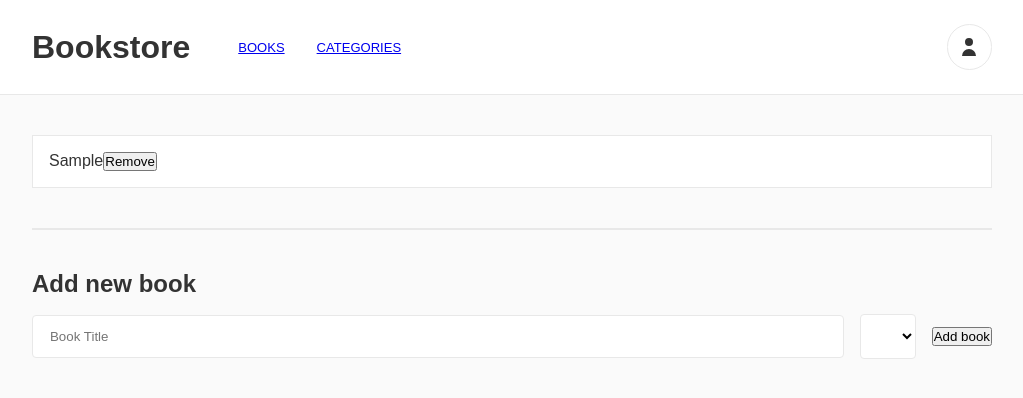
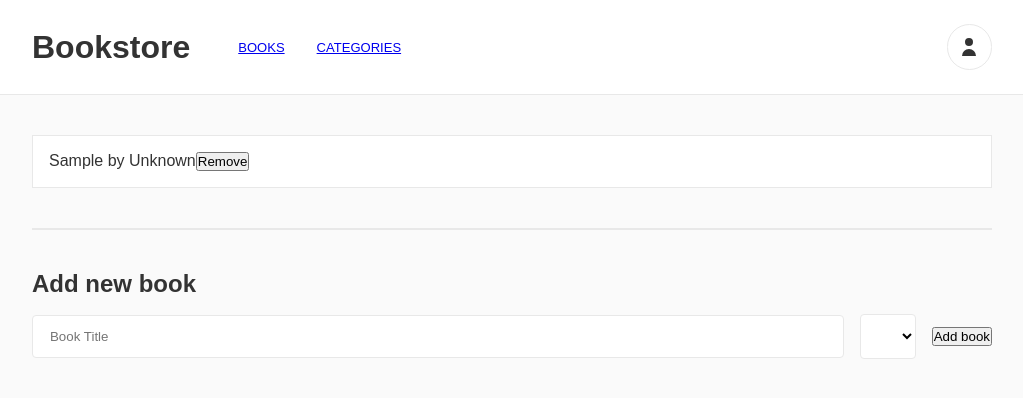
Before and after one commit to ahangarha/MV-Bookstore, a React (Create React App) app: page / in a window 1280 px wide. Both pictures are taken after typing "Sample" into the empty fields and a click on the button "Add book". Shown: the top 398 px of the page, without its empty margins (128-1151 px from the left). Built offline with nearby package versions, Linux system fonts and the light colour scheme.

Commit message:
add book delete functionality

```diff
--- a/src/components/Book.js
+++ b/src/components/Book.js
@@ -1,12 +1,23 @@
 import React from 'react';
+import { useDispatch } from 'react-redux';
 import PropTypes from 'prop-types';
+import { removeBook } from '../redux/books/books';
 import './Book.css';
 
 export default function Book({ book }) {
+  const dispatch = useDispatch();
+
   return (
     <li className="book-item">
       {book.title}
-      <button type="button">
+      {' by '}
+      {book.author}
+      <button
+        type="button"
+        onClick={() => {
+          dispatch(removeBook(book.id));
+        }}
+      >
         Remove
       </button>
     </li>
@@ -15,6 +26,8 @@ export default function Book({ book }) {
 
 Book.propTypes = {
   book: PropTypes.shape({
+    id: PropTypes.string.isRequired,
     title: PropTypes.string.isRequired,
+    author: PropTypes.string.isRequired,
   }).isRequired,
 };
--- a/src/components/BookList.js
+++ b/src/components/BookList.js
@@ -11,7 +11,7 @@ export default function BookList() {
       <ul id="book-list">
         {
           books.map((book) => (
-            <Book book={book} key={book.title} />
+            <Book book={book} key={book.id} />
           ))
         }
       </ul>
--- a/src/redux/books/books.js
+++ b/src/redux/books/books.js
@@ -1,3 +1,5 @@
+import { v4 as uuidv4 } from 'uuid';
+
 const ADD_BOOK = 'bookstore/books/ADD';
 const REMOVE_BOOK = 'bookstore/books/REMOVE';
 
@@ -19,6 +21,7 @@ export default function reducer(state = [], action) {
   switch (action.type) {
     case ADD_BOOK:
       return state.concat({
+        id: uuidv4(),
         ...action.payload.data,
       });
     case REMOVE_BOOK:
```
